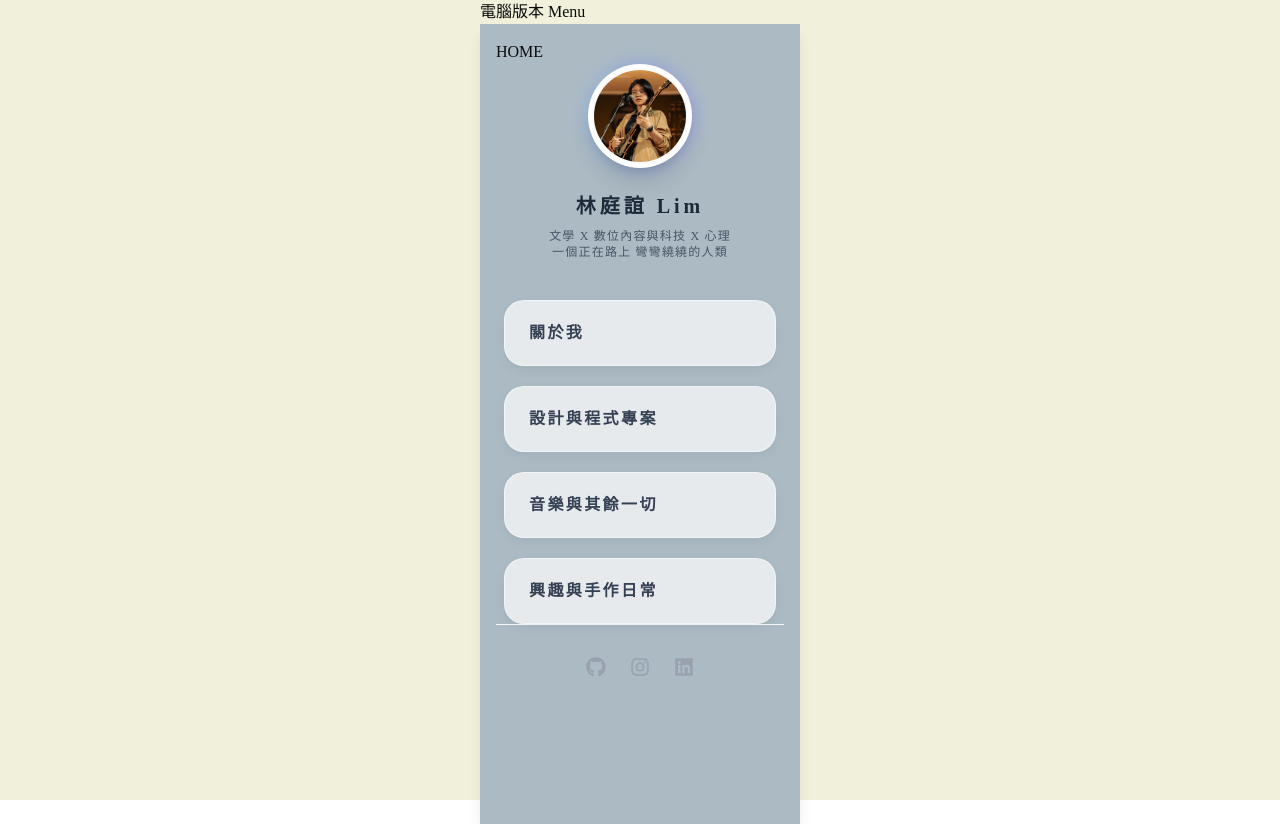
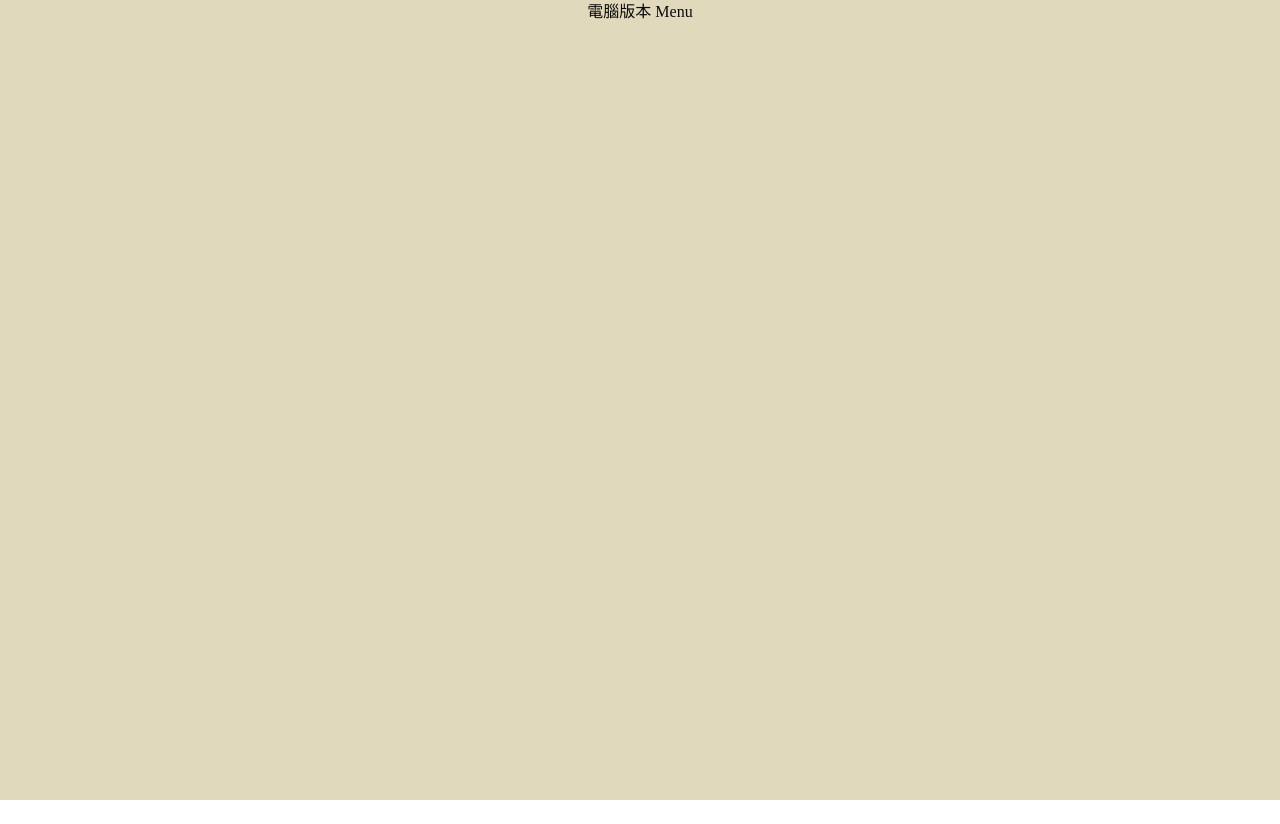
Before and after one commit to yeelin1128/1142_Web113101084_Hw1, a Next.js app: page / in a window 1280 px wide. After the commit the page ends 800 px from the top, so only its background shows below. Built offline with nearby package versions, Linux system fonts and the light colour scheme.

Commit message:
feat: 15

```diff
--- a/app/layout.tsx
+++ b/app/layout.tsx
@@ -38,7 +38,7 @@ export default function RootLayout({
 
 
           {/* 右邊 */}
-          <div className="bg-[#f0f0db] w-full h-full">
+          <div className="bg-[#e1d9bc] w-full h-full">
 
             {children}
 
--- a/app/page.tsx
+++ b/app/page.tsx
@@ -12,7 +12,6 @@ export default function Home() {
         <div className="sm:block hidden ">
           {/* 電腦版 */}
           電腦版本 Menu
-          <Menu />
         </div>
         <div className="sm:hidden">
           {/* 手機版 */}
```
